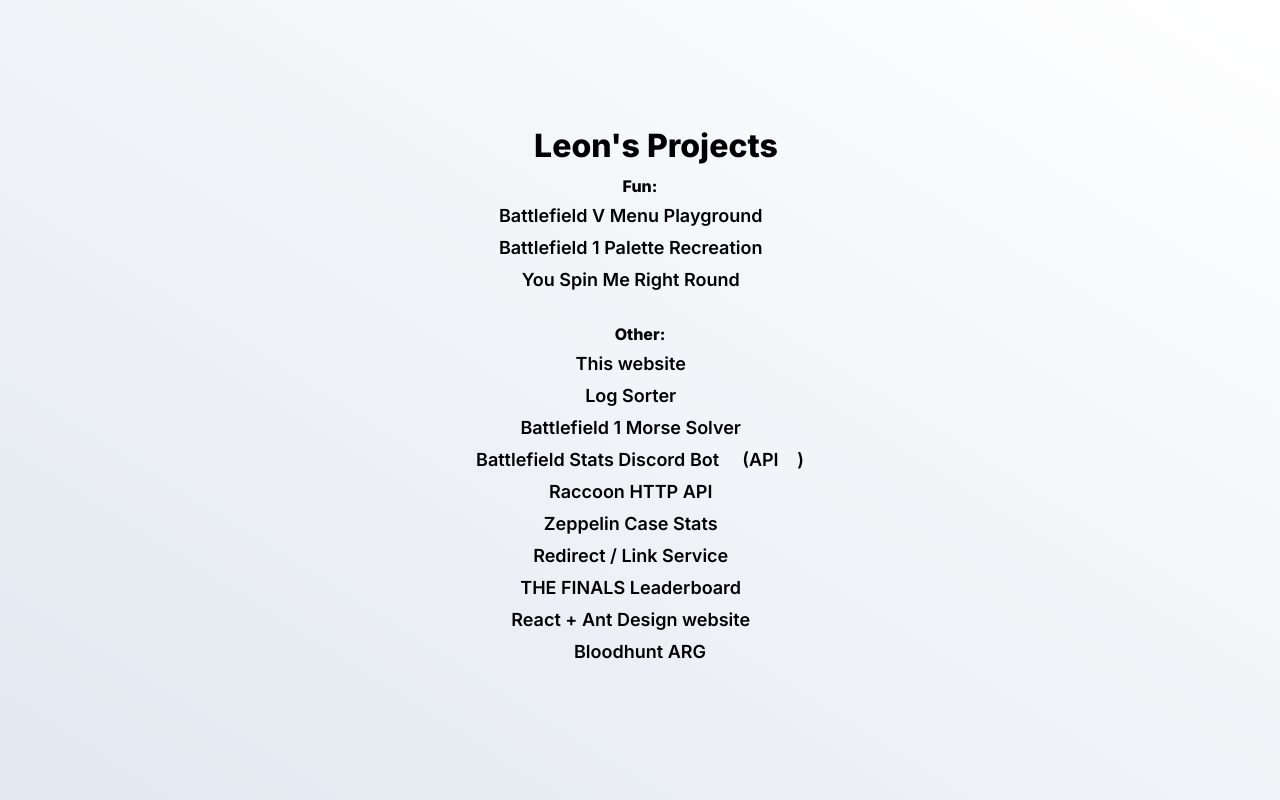
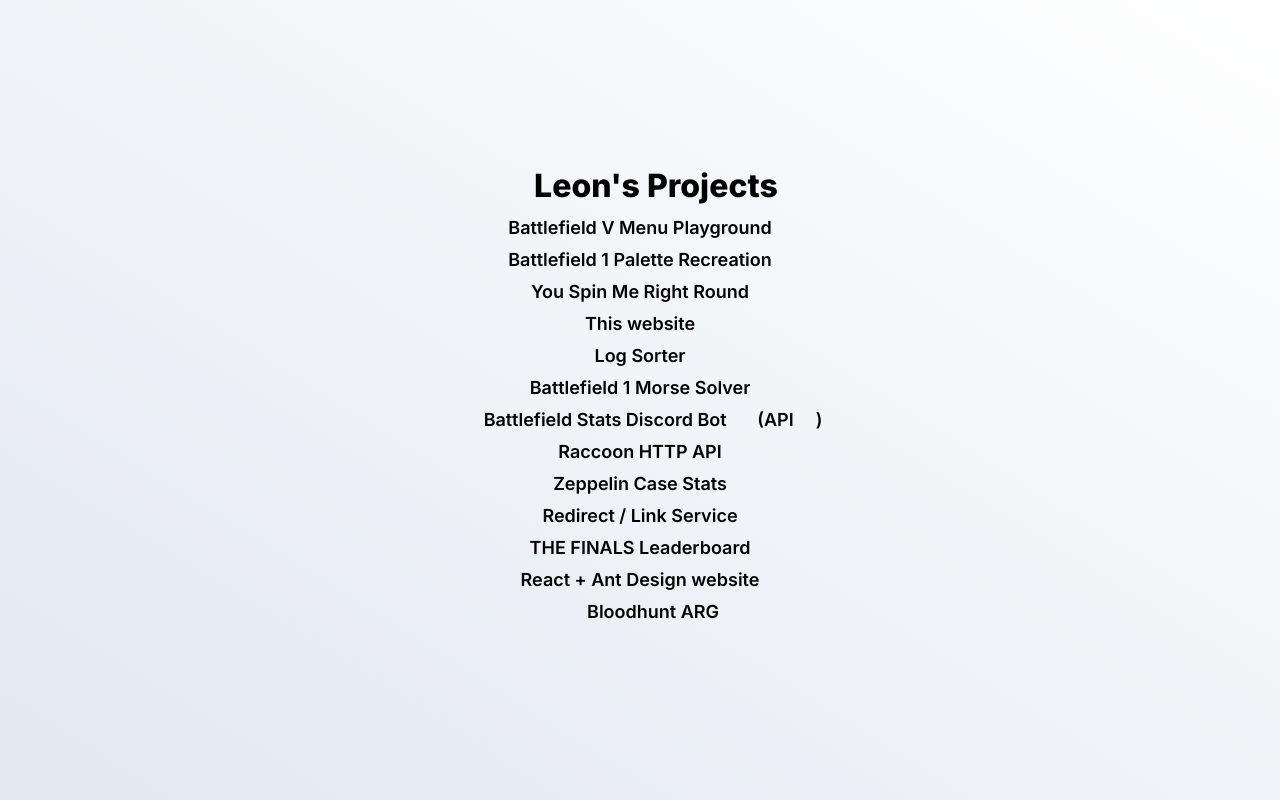
Before and after one commit to leonlarsson/leon-home, a Next.js app: page /projects in a window 1280 px wide. Built offline with nearby package versions, Linux system fonts and the light colour scheme; a web font is replaced by a local one.

Commit message:
projects: add /projects/[id]
This adds a dynamic route with more info on a given project.

The project list is now an array.

```diff
--- a/app/globals.css
+++ b/app/globals.css
@@ -13,3 +13,7 @@
 .project-link {
   @apply shared-link hover:p-3 hover:text-xl hover:odd:-rotate-1 hover:even:rotate-1 max-[450px]:text-base;
 }
+
+.project-page-link {
+  @apply shared-link p-2 border border-black max-sm:p-1 max-sm:text-lg;
+}
--- /dev/null
+++ b/app/projects/[id]/page.tsx
@@ -0,0 +1,31 @@
+import Link from "next/link";
+import projects from "../projects";
+
+export default ({ params }: { params: { id: string } }) => {
+    const project = projects.find(project => project.projectId === parseInt(params.id));
+    return (
+        <>
+            <Link href="/projects" className="group text-[1.3rem] max-sm:text-base transition-all duration-300" title="Go back" draggable={false}><i className="fa-solid fa-arrow-left group-hover:text-red-400 group-hover:-translate-x-1 group-active:text-red-600 group-active:-translate-x-2 transition-all" /> Back to list</Link>
+            {project ? (
+                <div className="px-16 max-sm:px-4">
+                    <span className="font-extrabold text-[2rem] max-sm:text-2xl transition-all duration-300">{project.name}</span>
+                    <p className="whitespace-pre-line mb-3">{project.description}</p>
+
+                    <span className="font-bold text-lg">Links:</span>
+                    <div className="flex flex-wrap gap-2 justify-center">
+                        {project.nextLink ? <Link className="project-page-link" href="/" draggable={false}>Go to project <i className="fa-solid fa-link" /></Link> : <a href={project.link} target="_blank" className="project-page-link" draggable={false}>Go to project <i className="fa-solid fa-link" /></a>}
+                        {project.githubLink && <a href={project.githubLink} target="_blank" className="project-page-link" draggable={false}>Go to GitHub <i className="fa-brands fa-github" /></a>}
+                        {project.extra &&
+                            <>
+                                <a href={project.extra.link} target="_blank" className="project-page-link" draggable={false}>{project.extra.name} <i className="fa-solid fa-link" /></a>
+                                <a href={project.extra.githubLink} target="_blank" className="project-page-link" draggable={false}>{project.extra.name} <i className="fa-brands fa-github" /></a>
+                            </>
+                        }
+                    </div>
+                </div>
+            ) : (
+                <span className="text-red-600 text-lg">No project found with id {params.id}</span>
+            )}
+        </>
+    );
+};
--- /dev/null
+++ b/app/projects/layout.tsx
@@ -0,0 +1,9 @@
+import "../globals.css";
+
+export default ({ children }: { children: React.ReactNode }) => {
+    return (
+        <div className="flex flex-col text-center m-auto">
+            {children}
+        </div>
+    );
+}
--- a/app/projects/page.tsx
+++ b/app/projects/page.tsx
@@ -1,5 +1,7 @@
 import { Metadata } from "next";
 import Link from "next/link";
+import projects from "./projects";
+import type { Project } from "./projects";
 import "../globals.css";
 
 const pageTitle = "Projects | Leon San José Larsson";
@@ -24,122 +26,24 @@
 
 export default () => {
     return (
-        <div className="flex flex-col text-center m-auto space-y-1 max-[450px]:space-y-0 pb-3">
-
+        <div className=" space-y-1 max-[450px]:space-y-0 pb-3">
             <Link href="/" className="group font-extrabold text-[2rem] max-[450px]:text-[1.5rem] transition-all duration-300" title="Go back" draggable={false}><i className="fa-solid fa-arrow-left group-hover:text-red-400 group-hover:-translate-x-2 group-active:text-red-600 group-active:-translate-x-3 transition-all" /> Leon's Projects</Link>
-
-            <span className="font-extrabold">Fun:</span>
-
-            <Project
-                name="Battlefield V Menu Playground"
-                link="https://bfvmenu.leonlarsson.com/"
-                githubLink="https://github.com/leonlarsson/bfvmenu"
-            />
-
-            <Project
-                name="Battlefield 1 Palette Recreation"
-                link="https://bf1palette.leonlarsson.com/"
-                githubLink="https://github.com/leonlarsson/bf1palette"
-            />
-
-            <Project
-                name="You Spin Me Right Round"
-                link="https://joy.leonlarsson.com/"
-                githubLink="https://github.com/leonlarsson/joy-meme"
-            />
-
-            <br />
-            <span className="font-extrabold">Other:</span>
-
-            <Project
-                name="This website"
-                link="/"
-                githubLink="https://github.com/leonlarsson/leon-home"
-                nextLink={true}
-            />
-
-            <Project
-                name="Log Sorter"
-                link="https://logsorter.net/"
-                githubLink="https://github.com/leonlarsson/logsorter"
-            />
-
-            <Project
-                name="Battlefield 1 Morse Solver"
-                link="https://bf1morse.leonlarsson.com/"
-                githubLink="https://github.com/leonlarsson/bf1morse"
-            />
-
-            <Project
-                name="Battlefield Stats Discord Bot"
-                link="https://battlefieldstats.com/"
-                githubLink="https://github.com/leonlarsson/bfstats-web"
-                extra={{
-                    name: "API",
-                    link: "https://api.battlefieldstats.com/",
-                    githubLink: "https://github.com/leonlarsson/bfstats-api"
-                }}
-            />
-
-            <Project
-                name="Raccoon HTTP API"
-                link="https://api.onlyraccoons.com/"
-                githubLink="https://github.com/leonlarsson/http-raccoons"
-            />
-
-            <Project
-                name="Zeppelin Case Stats"
-                link="https://zeppelin-stats.leonlarsson.com/"
-                githubLink="https://github.com/leonlarsson/zeppelin-case-stats"
-            />
-
-            <Project
-                name="Redirect / Link Service"
-                link="https://x.leon.ms/"
-                githubLink="https://github.com/leonlarsson/link-redirector-worker"
-            />
-
-            <Project
-                name="THE FINALS Leaderboard"
-                link="https://the-finals-leaderboard.leonlarsson.com/"
-                githubLink="https://github.com/leonlarsson/the-finals-leaderboard"
-            />
-
-            <Project
-                name="React + Ant Design website"
-                link="https://react-ant-design-ui.pages.dev/"
-                githubLink="https://github.com/leonlarsson/react-ant-design-ui"
-            />
-
-            <Project
-                name="Bloodhunt ARG"
-                link="https://omnis.pages.dev/"
-            />
+            {projects.map(project => <Project key={project.projectId} project={project} />)}
         </div>
     );
-};
+}
 
-const Project = ({ name, link, githubLink, nextLink = false, extra }: ProjectProps) => {
+const Project = ({ project }: { project: Project }) => {
     const commonProps = {
         draggable: false
     };
 
     return (
         <div className="project-link">
-            {nextLink ? <Link href={link} {...commonProps}>{name}</Link> : <a href={link} target="_blank" {...commonProps}>{name}</a>} {githubLink && <a href={githubLink} target="_blank" {...commonProps} className="fa-brands fa-github" />}
-            {extra && <> (<a href={extra.link} target="_blank" {...commonProps}>{extra.name}</a> {extra.githubLink && <a href={extra.githubLink} target="_blank" {...commonProps} className="fa-brands fa-github" />})</>}
+            <Link href={`/projects/${project.projectId}`} title={`See more info on project ${project.name}.`}><i className="fa-solid fa-arrow-right fa-lg me-1 hover:translate-x-[3px] transition-transform" /></Link>
+            {" "}
+            {project.nextLink ? <Link href={project.link} {...commonProps} title={`Go to project ${project.name}.`}>{project.name}</Link> : <a href={project.link} target="_blank" {...commonProps} title={`Go to project ${project.name}.`}>{project.name}</a>} {project.githubLink && <a href={project.githubLink} target="_blank" title={`Go to project's GitHub.`} {...commonProps} className="fa-brands fa-github fa-lg ms-1" />}
+            {project.extra && <> (<a href={project.extra.link} target="_blank" title={`Go to project ${project.name} (${project.extra.name}).`} {...commonProps}>{project.extra.name}</a> {project.extra.githubLink && <a href={project.extra.githubLink} target="_blank" title={`Go to project's GitHub.`} {...commonProps} className="fa-brands fa-github fa-lg" />})</>}
         </div>
     );
 };
-
-interface ProjectProps {
-    name: string;
-    link: string;
-    githubLink?: string;
-    nextLink?: boolean;
-    extra?: {
-        name: string;
-        link: string;
-        githubLink?: string;
-    };
-};
--- /dev/null
+++ b/app/projects/projects.ts
@@ -0,0 +1,112 @@
+export default [
+    {
+        projectId: 1,
+        name: "Battlefield V Menu Playground",
+        description: "This was one of my first web projects. It allows you to play around with a copy of the Battlefield V menu.",
+        link: "https://bfvmenu.leonlarsson.com/",
+        githubLink: "https://github.com/leonlarsson/bfvmenu"
+    },
+    {
+        projectId: 2,
+        name: "Battlefield 1 Palette Recreation",
+        description: "This is another Battlefield-related project. It's an attempt at recreating an image using Flexbox.",
+        link: "https://bf1palette.leonlarsson.com/",
+        githubLink: "https://github.com/leonlarsson/bf1palette"
+    },
+    {
+        projectId: 3,
+        name: "You Spin Me Right Round",
+        description: "Just a fun COVID quarantine project.",
+        link: "https://joy.leonlarsson.com/",
+        githubLink: "https://github.com/leonlarsson/joy-meme"
+    },
+    {
+        projectId: 4,
+        name: "This website",
+        description: "This is the website you're currently on. It was created using Next.js 13 and was built with Tailwind.",
+        link: "/",
+        githubLink: "https://github.com/leonlarsson/leon-home",
+        nextLink: true
+    },
+    {
+        projectId: 5,
+        name: "Log Sorter",
+        description: "My first actual useful project. It aims to help (Discord) moderators sort through massive amounts of logs in order to combat bot accounts.",
+        link: "https://logsorter.net/",
+        githubLink: "https://github.com/leonlarsson/logsorter"
+    },
+    {
+        projectId: 6,
+        name: "Battlefield 1 Morse Solver",
+        description: "Another Battlefield-related project. This has helped hundreds if not thousands of people to solve the Battlefield 1 easter egg, 'The Beginning'.",
+        link: "https://bf1morse.leonlarsson.com/",
+        githubLink: "https://github.com/leonlarsson/bf1morse"
+    },
+    {
+        projectId: 7,
+        name: "Battlefield Stats Discord Bot",
+        description: "My largest and most successful project by far. A Discord bot that provides on demand Battlefield statistics in Discord.\nUsed by thousands of users in thousands of Discord servers. Built in Node.js.\nThe extra links are for the API that I built with Cloudflare Workers.",
+        link: "https://battlefieldstats.com/",
+        githubLink: "https://github.com/leonlarsson/bfstats-web",
+        extra: {
+            name: "API",
+            link: "https://api.battlefieldstats.com/",
+            githubLink: "https://github.com/leonlarsson/bfstats-api"
+        }
+    },
+    {
+        projectId: 8,
+        name: "Raccoon HTTP API",
+        description: "An API that provides HTTP response images, with a twist.\nPowered by Cloudflare Workers.",
+        link: "https://api.onlyraccoons.com/",
+        githubLink: "https://github.com/leonlarsson/http-raccoons"
+    },
+    {
+        projectId: 9,
+        name: "Zeppelin Case Stats",
+        description: "A utility website that aims to help Discord moderators gather stats from the moderation bot Zeppelin.",
+        link: "https://zeppelin-stats.leonlarsson.com/",
+        githubLink: "https://github.com/leonlarsson/zeppelin-case-stats"
+    },
+    {
+        projectId: 10,
+        name: "Redirect / Link Service",
+        description: "Small project build with Discord workers. Think of it like Linktree, but much worse.",
+        link: "https://x.leon.ms/",
+        githubLink: "https://github.com/leonlarsson/link-redirector-worker"
+    },
+    {
+        projectId: 11,
+        name: "THE FINALS Leaderboard",
+        description: "A fun project that creates a better leaderboard for the game THE FINALS from Embark Studios.\nBuild with React + Vite.",
+        link: "https://the-finals-leaderboard.leonlarsson.com/",
+        githubLink: "https://github.com/leonlarsson/the-finals-leaderboard"
+    },
+    {
+        projectId: 12,
+        name: "React + Ant Design website",
+        description: "A dashboard website template build with Vite + React + Ant Design.\nThis is something I originally build for work, but without the secret parts.",
+        link: "https://react-ant-design-ui.pages.dev/",
+        githubLink: "https://github.com/leonlarsson/react-ant-design-ui"
+    },
+    {
+        projectId: 13,
+        name: "Bloodhunt ARG",
+        description: "A project I built for my role at Sharkmob. It is an ARG that we held for players that hundreds of players interacted with.",
+        link: "https://omnis.pages.dev/"
+    }
+] as Project[];
+
+export type Project = {
+    projectId: number;
+    name: string;
+    description: string;
+    link: string;
+    githubLink?: string;
+    nextLink?: boolean;
+    extra?: {
+        name: string;
+        link: string;
+        githubLink?: string;
+    };
+};
```
